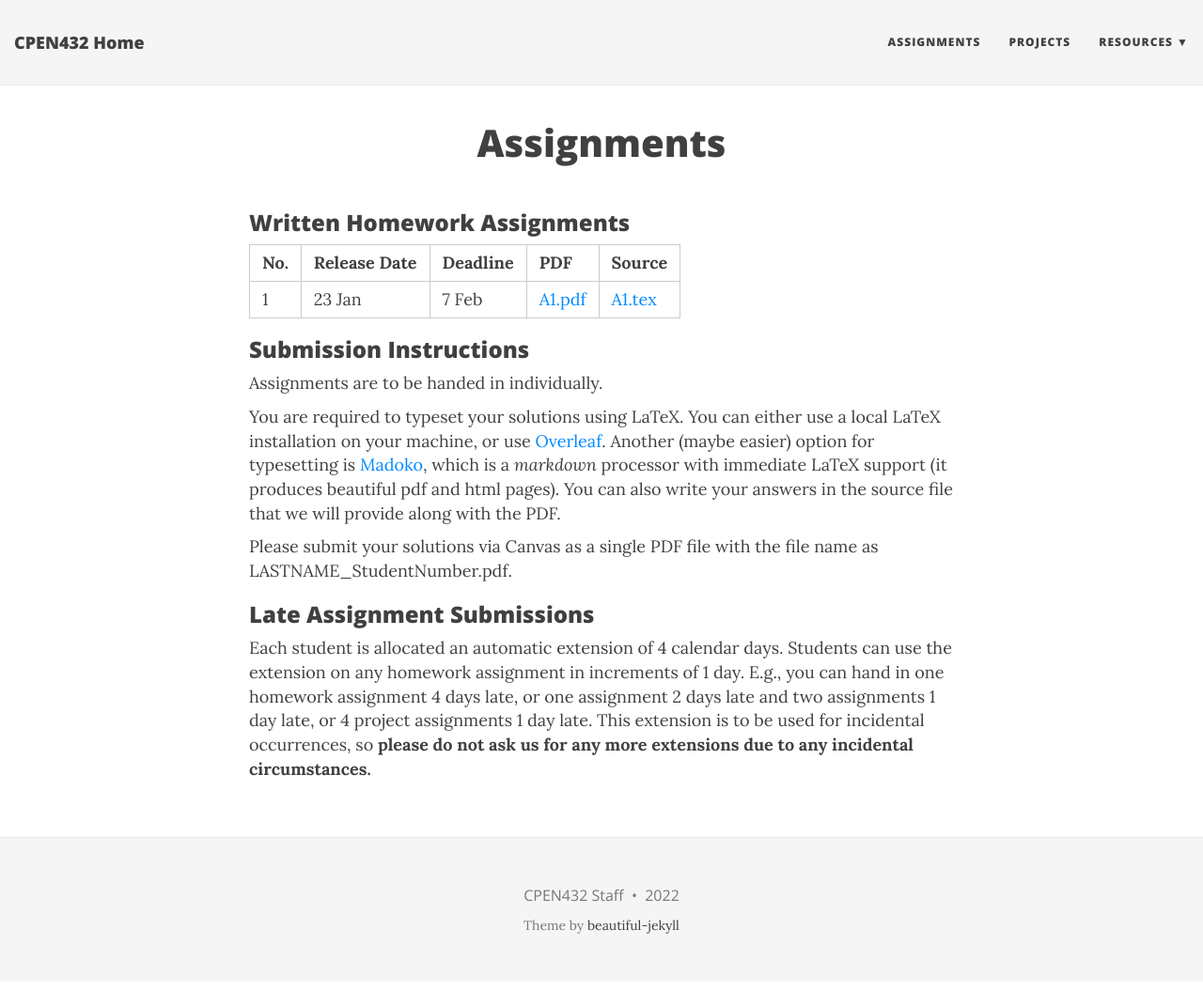
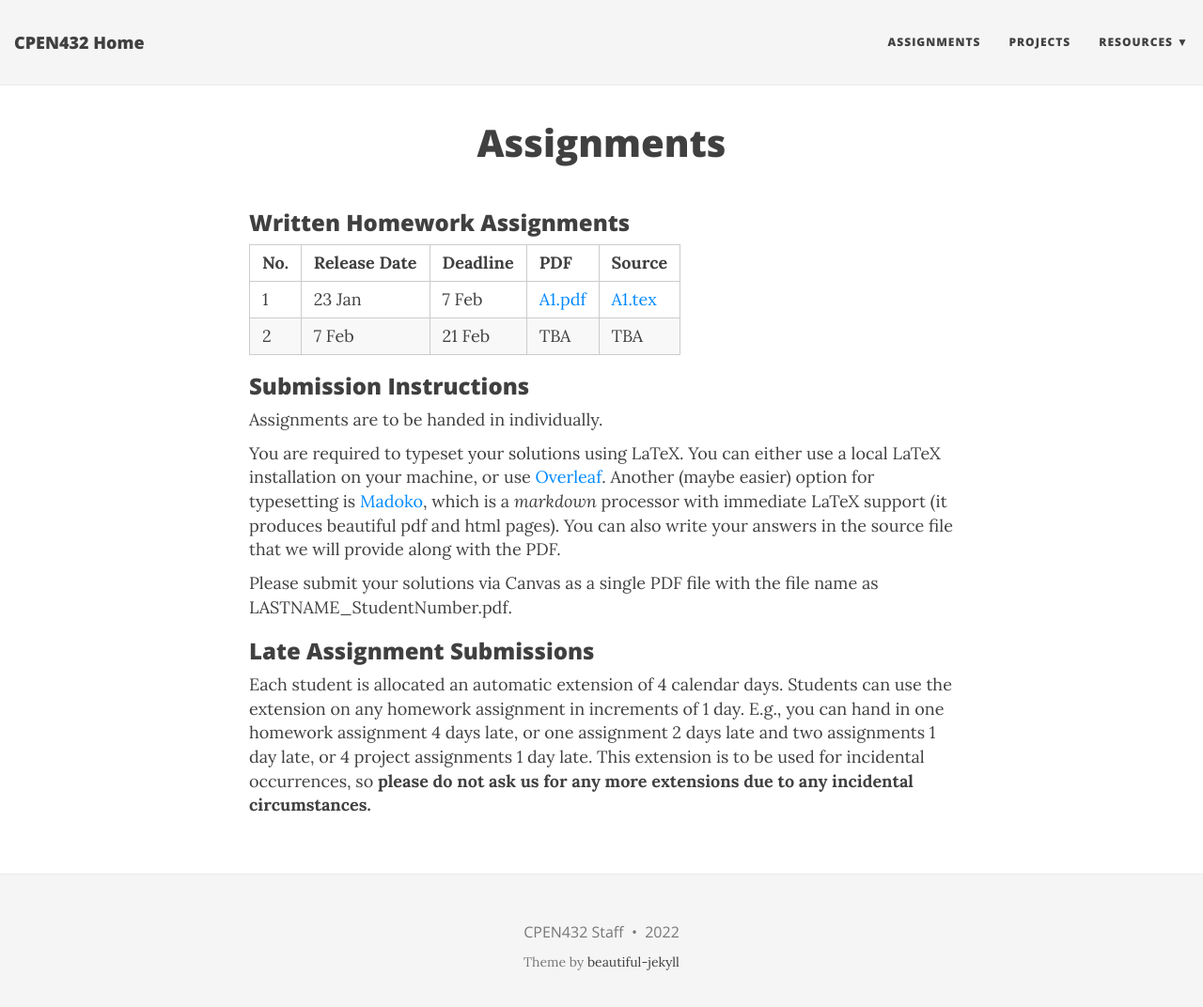
Before and after one commit to CPEN432/cpen432.github.io, a Jekyll site: the page built from assignments.md, in a window 1280 px wide and 1084 px high. Shown: the top 1072 px of the window at 94% size. Built offline with Jekyll 4.4.1, drawn with Linux system fonts in a browser that asks for light colours; nearby versions of some CDN libraries.

Commit message:
Update assignments.md

```diff
--- a/assignments.md
+++ b/assignments.md
@@ -7,6 +7,7 @@ title: Assignments
 | **No.** | **Release Date** | **Deadline** | **PDF** | **Source** |
 |:--------|:-----------------|:-------------|:--------|:-----------|
 |  1  | 23 Jan | 7 Feb | [A1.pdf](https://github.com/CPEN432/cpen432.github.io/blob/main/resources/gujarati-assignments/A1.pdf) | [A1.tex](https://github.com/CPEN432/cpen432.github.io/blob/main/resources/gujarati-assignments/A1.tex) |
+|  2 | 7 Feb | 21 Feb | TBA | TBA |
 
 ### Submission Instructions
 
```
